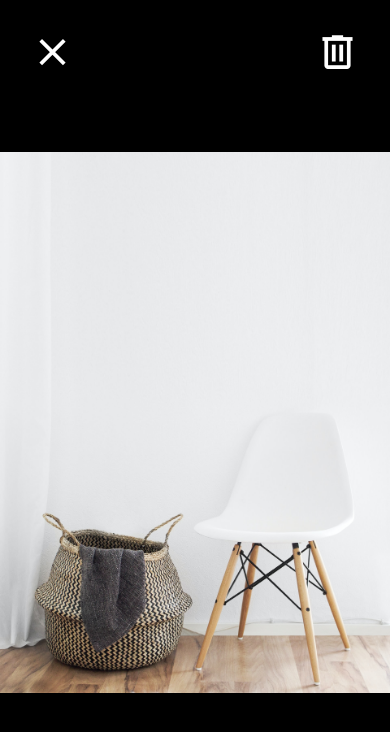
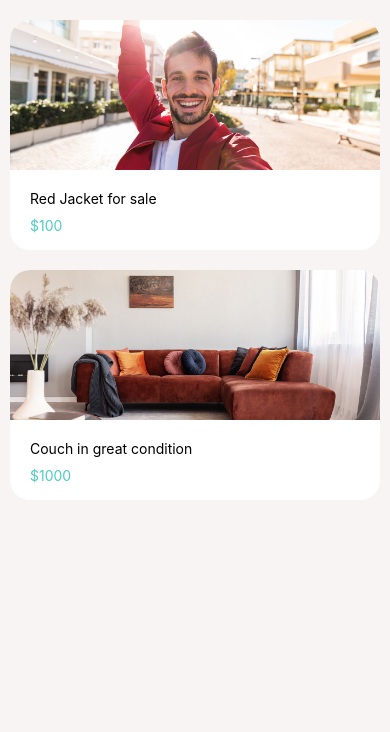
Before and after one commit to Cyber-Lord/donewithit, a React Native app: screen / in a window 390 px wide. Shown: the top 732 px of the page. Built offline with nearby package versions, Linux system fonts and the light colour scheme.

Commit message:
Added listings & Account screens

```diff
--- a/App.js
+++ b/App.js
@@ -1,12 +1,6 @@
-import { StatusBar } from "expo-status-bar";
-import { StyleSheet, Text, View } from "react-native";
-import { backgroundColor } from "react-native/Libraries/Components/View/ReactNativeStyleAttributes";
-import AppButton from "./app/components/AppButton";
-import Card from "./app/components/Card";
-import ListingDetailsScreen from "./app/screens/ListingDetailsScreen";
-import ViewImageScreen from "./app/screens/ViewImageScreen";
-import WelcomeScreen from "./app/screens/WelcomeScreen";
+import AccountScreen from "./app/screens/AccountScreen";
+import ListingsScreen from "./app/screens/ListingsScreen";
 
 export default function App() {
-  return <ViewImageScreen />;
+  return <ListingsScreen></ListingsScreen>;
 }
--- a/app/components/Card.js
+++ b/app/components/Card.js
@@ -1,11 +1,5 @@
 import React from "react";
-import {
-  View,
-  StyleSheet,
-  Image,
-  Platform,
-  StatusBar,
-} from "react-native";
+import { View, StyleSheet, Image, Platform, StatusBar } from "react-native";
 
 import AppText from "../components/AppText";
 import colors from "../config/colors";
@@ -23,13 +17,12 @@
 }
 const styles = StyleSheet.create({
   container: {
-    top: Platform.OS === "android" ? StatusBar.currentHeight : 0,
-    height: 270,
+    height: 230,
     width: "100%",
     backgroundColor: "#fff",
-    borderRadius: 40,
-    margin: 15,
+    borderRadius: 20,
     overflow: "hidden",
+    marginVertical: 10,
   },
   image: {
     width: "100%",
--- /dev/null
+++ b/app/components/Icon.js
@@ -0,0 +1,27 @@
+import React from "react";
+import { View, StyleSheet } from "react-native";
+import { MaterialCommunityIcons } from "@expo/vector-icons";
+
+function Icon({
+  name,
+  size = 40,
+  backgroundColor = "black",
+  iconColor = "white",
+}) {
+  return (
+    <View
+      style={{
+        width: size,
+        height: size,
+        borderRadius: size / 2,
+        backgroundColor,
+        alignItems: "center",
+        justifyContent: "center",
+      }}
+    >
+      <MaterialCommunityIcons name={name} color={iconColor} size={size * 0.5} />
+    </View>
+  );
+}
+
+export default Icon;
--- /dev/null
+++ b/app/components/ItemSeparator.js
@@ -0,0 +1,16 @@
+import React from "react";
+import { View, StyleSheet } from "react-native";
+
+import colors from "../config/colors";
+
+function ItemSeparator(props) {
+  return <View style={styles.separator}></View>;
+}
+const styles = StyleSheet.create({
+  separator: {
+    width: "100%",
+    height: 1,
+    backgroundColor: colors.grey,
+  },
+});
+export default ItemSeparator;
--- /dev/null
+++ b/app/components/ListItem.js
@@ -0,0 +1,52 @@
+import React from "react";
+import { Image, StyleSheet, View, TouchableHighlight } from "react-native";
+import Swipeable from "react-native-gesture-handler/Swipeable";
+import { GestureHandlerRootView } from "react-native-gesture-handler";
+import colors from "../config/colors";
+import AppText from "./AppText";
+
+function ListItem({
+  title,
+  subTitle,
+  image,
+  ImageComponent,
+  onPress,
+  renderRightActions,
+}) {
+  return (
+    <GestureHandlerRootView>
+      <Swipeable renderRightActions={renderRightActions}>
+        <TouchableHighlight underlayColor={colors.grey} onPress={onPress}>
+          <View style={styles.container}>
+            {ImageComponent}
+            {image && <Image style={styles.image} source={image} />}
+            <View style={styles.detailsContainer}>
+              <AppText style={styles.title}>{title}</AppText>
+              {subTitle && (
+                <AppText style={styles.subTitle}>{subTitle}</AppText>
+              )}
+            </View>
+          </View>
+        </TouchableHighlight>
+      </Swipeable>
+    </GestureHandlerRootView>
+  );
+}
+const styles = StyleSheet.create({
+  container: {
+    flexDirection: "row",
+    padding: 15,
+    backgroundColor: colors.white,
+  },
+  detailsContainer: {
+    flexDirection: "column",
+    marginLeft: 10,
+    justifyContent: "center",
+  },
+  image: {
+    width: 70,
+    height: 70,
+    borderRadius: 35,
+  },
+});
+export default ListItem;
--- /dev/null
+++ b/app/components/Screen.js
@@ -0,0 +1,23 @@
+import React from "react";
+import {
+  SafeAreaView,
+  StyleSheet,
+  Platform,
+  StatusBar,
+  View,
+} from "react-native";
+
+function Screen({ children, style }) {
+  return (
+    <SafeAreaView style={[styles.screen, style]}>
+      <View style={style}>{children}</View>
+    </SafeAreaView>
+  );
+}
+const styles = StyleSheet.create({
+  screen: {
+    flex: 1,
+    paddingTop: Platform.OS === "android" ? StatusBar.currentHeight : 0,
+  },
+});
+export default Screen;
--- a/app/config/colors.js
+++ b/app/config/colors.js
@@ -4,4 +4,6 @@
   black: "#000",
   white: "#fff",
   grey: "#f8f4f4",
+  medium: "#6e6969",
+  danger: "#ff5252",
 };
--- /dev/null
+++ b/app/screens/AccountScreen.js
@@ -0,0 +1,70 @@
+import React from "react";
+import { View, StyleSheet, FlatList } from "react-native";
+
+import ItemSeparator from "../components/ItemSeparator";
+import ListItem from "../components/ListItem";
+import Screen from "../components/Screen";
+import colors from "../config/colors";
+import Icon from "../components/Icon";
+
+const menuItems = [
+  {
+    title: "My Listings",
+    icon: {
+      name: "format-list-bulleted",
+      backgroundColor: colors.primary,
+    },
+  },
+  {
+    title: "My Messages",
+    icon: {
+      name: "email",
+      backgroundColor: colors.secondary,
+    },
+  },
+];
+function AccountScreen(props) {
+  return (
+    <Screen style={styles.screen}>
+      <View style={styles.container}>
+        <ListItem
+          title="Umar Farooq"
+          subTitle="admin@this.com"
+          image={require("../assets/mosh.jpg")}
+        />
+      </View>
+      <View>
+        <FlatList
+          data={menuItems}
+          keyExtractor={(menuItem) => menuItem.title}
+          ItemSeparatorComponent={ItemSeparator}
+          renderItem={({ item }) => (
+            <ListItem
+              title={item.title}
+              ImageComponent={
+                <Icon
+                  name={item.icon.name}
+                  backgroundColor={item.icon.backgroundColor}
+                />
+              }
+            />
+          )}
+        />
+      </View>
+      <ListItem
+        title="Logout"
+        ImageComponent={<Icon name="logout" backgroundColor="#ffe66d" />}
+      />
+    </Screen>
+  );
+}
+const styles = StyleSheet.create({
+  container: {
+    marginVertical: 10,
+  },
+  screen: {
+    backgroundColor: colors.grey,
+  },
+});
+
+export default AccountScreen;
--- /dev/null
+++ b/app/screens/ListingsScreen.js
@@ -0,0 +1,46 @@
+import React from "react";
+import { FlatList, View, StyleSheet } from "react-native";
+
+import Screen from "../components/Screen";
+import Card from "../components/Card";
+import colors from "../config/colors";
+
+const listings = [
+  {
+    id: 1,
+    title: "Red Jacket for sale",
+    price: 100,
+    image: require("../assets/jacket.jpg"),
+  },
+  {
+    id: 2,
+    title: "Couch in great condition",
+    price: 1000,
+    image: require("../assets/couch.jpg"),
+  },
+];
+
+function ListingsScreen(props) {
+  return (
+    <Screen style={styles.container}>
+      <FlatList
+        data={listings}
+        keyExtractor={(listing) => listing.id.toString()}
+        renderItem={({ item }) => (
+          <Card
+            title={item.title}
+            subTitle={"$" + item.price}
+            image={item.image}
+          />
+        )}
+      />
+    </Screen>
+  );
+}
+const styles = StyleSheet.create({
+  container: {
+    backgroundColor: colors.grey,
+    padding: 10,
+  },
+});
+export default ListingsScreen;
--- a/package.json
+++ b/package.json
@@ -15,6 +15,7 @@
     "react": "17.0.1",
     "react-dom": "17.0.1",
     "react-native": "0.64.3",
+    "react-native-gesture-handler": "~2.1.0",
     "react-native-web": "0.17.1"
   },
   "devDependencies": {
```
Also changed, not shown: app/components/ListItemDeleteAction.js (added, +27 -0 lines), app/screens/MessagesScreen.js (added, +64 -0 lines), 1 other file (tests, documents, lock files or other folders).
